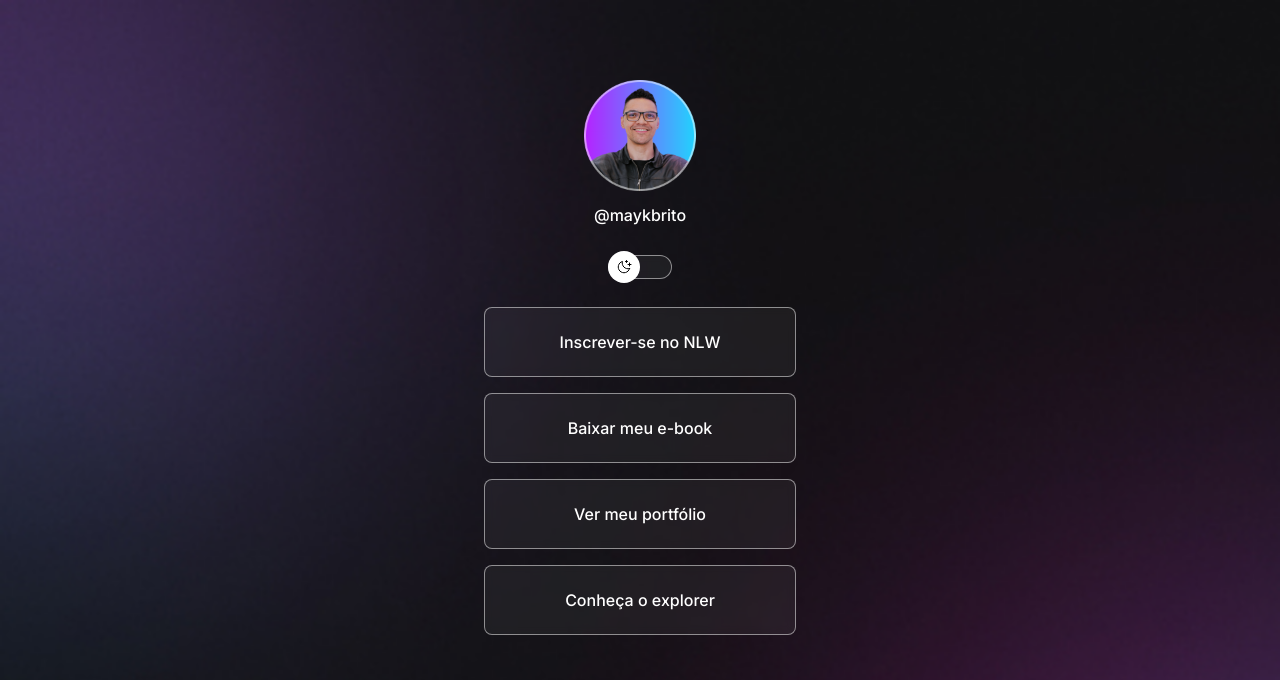
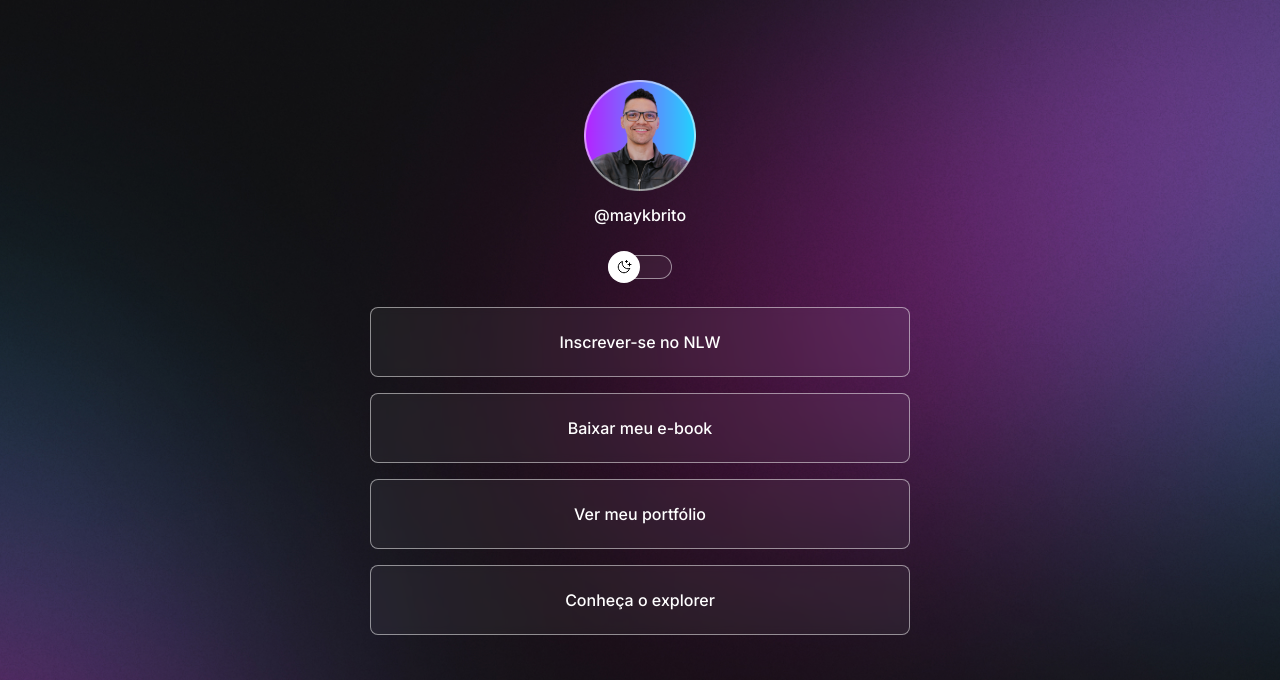
Before and after one commit to alexiaramalho/Projeto-Rocketseat, a plain HTML site: page index.html in a window 1280 px wide. Shown: the top 680 px of the page. Drawn offline with nearby package versions, Linux system fonts and the light colour scheme.

Commit message:
Mudando o background

```diff
--- a/styles.css
+++ b/styles.css
@@ -31,6 +31,7 @@ body {
   background-size: cover; */
 
   background: var(--bg-url) no-repeat top center/cover;
+  height: 100vh;
 }
 
 body * {
@@ -39,7 +40,8 @@ body * {
 }
 
 #container {
-  width: 360px;
+  width: 100%;
+  max-width: 588px;
   margin: 56px auto 0px;
   padding: 0 24px;
 }
@@ -152,3 +154,13 @@ footer{
   text-align: center;
   font-size: 14px;
 }
+
+@media (min-width: 700px){
+  :root{
+    --bg-url: url(./assets/bg-desktop.jpg);
+  }
+
+  .light{
+    --bg-url: url(./assets/bg-desktop-light.jpg)
+  }
+}
```
